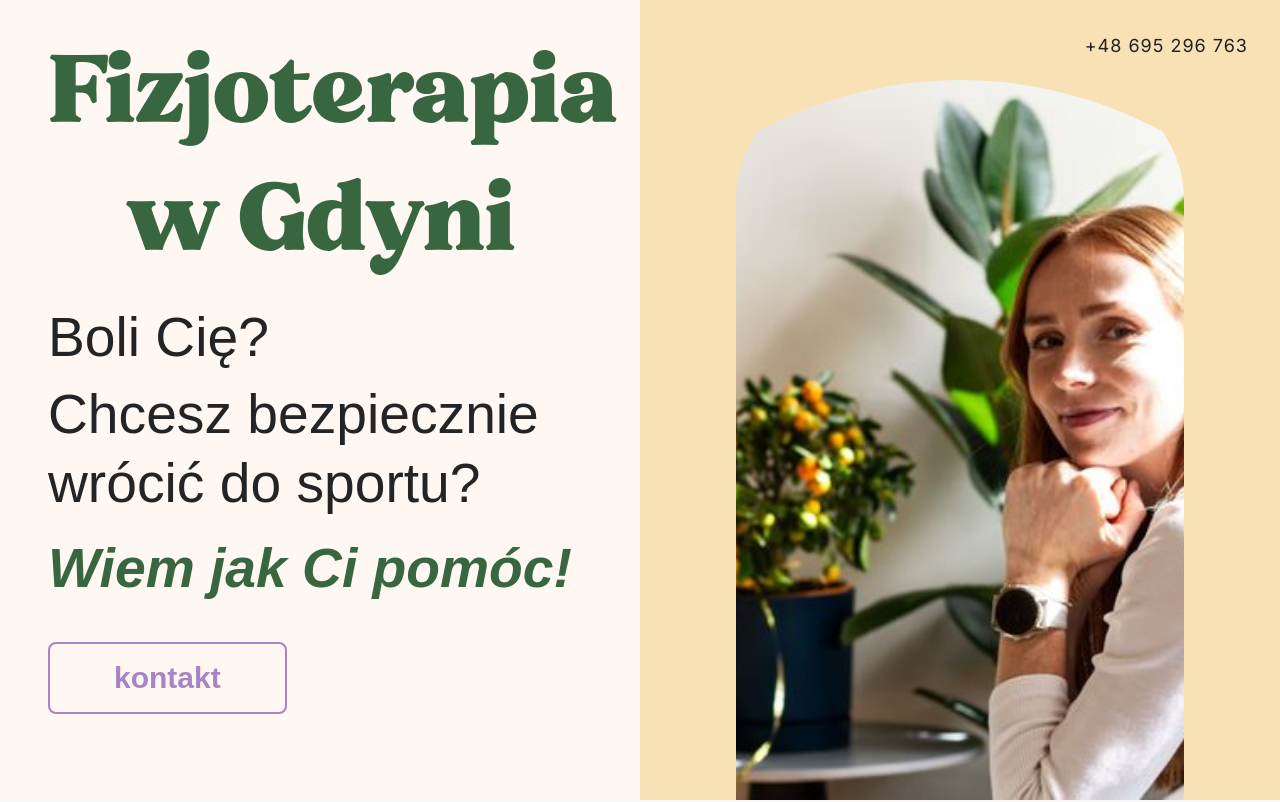
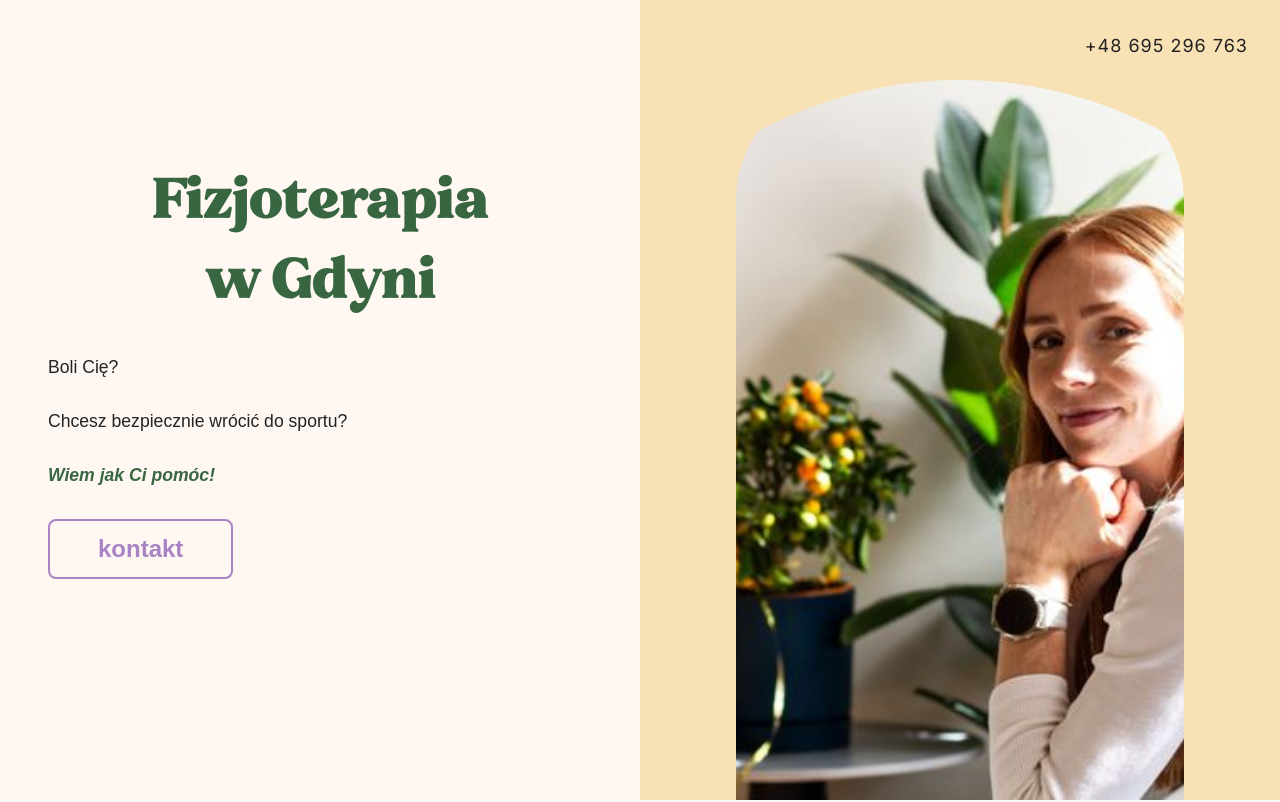
Before and after one commit to GDY-BOY/fala-project, a Next.js app: page / in a window 1280 px wide. Shown: the top 802 px of the page. Built offline with nearby package versions, Linux system fonts and the light colour scheme.

Commit message:
font size change

```diff
--- a/pages/index.tsx
+++ b/pages/index.tsx
@@ -39,13 +39,13 @@ export default function Home() {
           >
             <div className="w-full max-w-md mx-auto md:max-w-2xl">
               <h1
-                className="mb-6"
+                className="mb-8 md:mb-8"
                 style={{
                   fontFamily: "NotulenSerifExtraBold, 'Merriweather', Georgia, serif",
-                  fontSize: "2.5rem",
+                  fontSize: "2.2rem",
                   fontWeight: 900,
                   color: "#386641",
-                  lineHeight: "3rem",
+                  lineHeight: "2.7rem",
                   letterSpacing: "-1px",
                 }}
               >
@@ -53,34 +53,34 @@ export default function Home() {
               </h1>
               <div
                 style={{ fontFamily: "'DM Sans', Arial, sans-serif", textAlign: "left" }}
-                className="md:text-[3.45rem] md:leading-tight md:mb-16"
+                className="md:text-[2.2rem] md:leading-tight md:mb-16"
               >
                 <p
-                  className="mb-2 hero-lead"
+                  className="mb-6 hero-lead"
                   style={{
-                    fontSize: "1.15rem",
+                    fontSize: "1rem",
                     fontWeight: 500,
-                    color: "#222426", // slightly greyish
+                    color: "#222426",
                     textAlign: "left",
                   }}
                 >
                   Boli Cię?
                 </p>
                 <p
-                  className="mb-4 hero-lead"
+                  className="mb-6 hero-lead"
                   style={{
-                    fontSize: "1.15rem",
+                    fontSize: "1rem",
                     fontWeight: 500,
-                    color: "#222426", // slightly greyish
+                    color: "#222426",
                     textAlign: "left",
                   }}
                 >
                   Chcesz bezpiecznie wrócić do sportu?
                 </p>
                 <p
-                  className="mb-8 font-semibold italic hero-lead"
+                  className="mb-6 font-semibold italic hero-lead"
                   style={{
-                    fontSize: "1.1rem",
+                    fontSize: "0.95rem",
                     color: "#386641",
                     textAlign: "left",
                   }}
@@ -88,7 +88,7 @@ export default function Home() {
                   Wiem jak Ci pomóc!
                 </p>
                 <button
-                  className="border-2 border-[#A984C4] px-8 py-2 rounded-lg transition text-[#A984C4] font-bold text-lg bg-transparent hover:bg-[#A984C4] hover:text-white md:text-3xl md:px-16 md:py-4"
+                  className="border-2 border-[#A984C4] px-8 py-2 rounded-lg transition text-[#A984C4] font-bold text-lg bg-transparent hover:bg-[#A984C4] hover:text-white md:text-2xl md:px-12 md:py-3"
                   style={{
                     background: "transparent",
                     boxShadow: "none",
@@ -275,31 +275,27 @@ export default function Home() {
       <style jsx>{`
         @media (min-width: 768px) {
           h1 {
-            font-size: 7.5rem !important;
-            line-height: 8rem !important;
+            font-size: 4.5rem !important;
+            line-height: 5rem !important;
+            margin-bottom: 2.5rem !important;
           }
-          .md\:text-[3.45rem] {
-            font-size: 3.45rem !important;
-          }
-          .md\:leading-tight {
-            line-height: 1.1 !important;
-          }
-          .md\:mb-16 {
-            margin-bottom: 4rem !important;
-          }
-          .md\:text-3xl {
-            font-size: 2rem !important;
-          }
-          .md\:px-16 {
-            padding-left: 4rem !important;
-            padding-right: 4rem !important;
-          }
-          .md\:py-4 {
-            padding-top: 1rem !important;
-            padding-bottom: 1rem !important;
+          .md\:text-[2.2rem] {
+            font-size: 2.2rem !important;
           }
           .hero-lead {
-            font-size: 3.45rem !important;
+            font-size: 1.1rem !important;
+            margin-bottom: 2rem !important;
+          }
+          .md\:text-2xl {
+            font-size: 1.5rem !important;
+          }
+          .md\:px-12 {
+            padding-left: 3rem !important;
+            padding-right: 3rem !important;
+          }
+          .md\:py-3 {
+            padding-top: 0.75rem !important;
+            padding-bottom: 0.75rem !important;
           }
         }
       `}</style>
```
